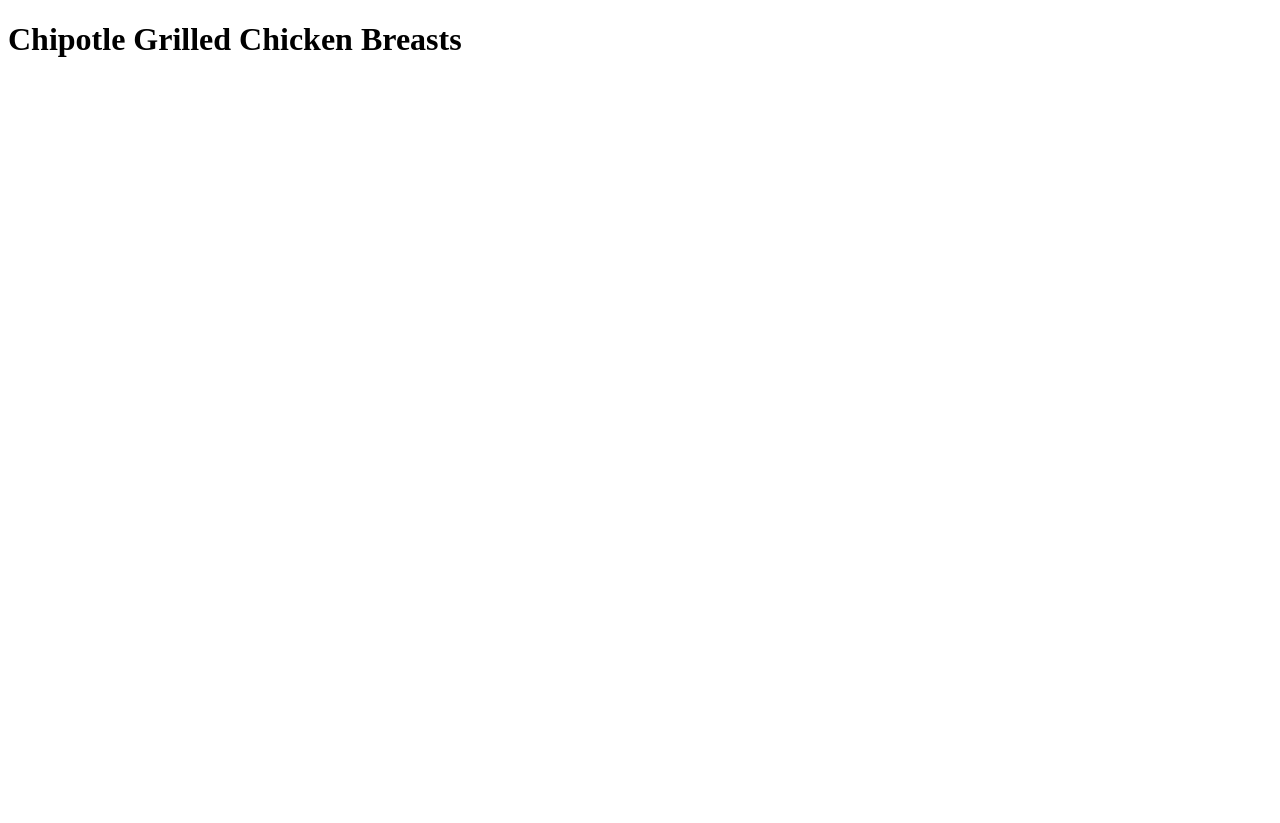
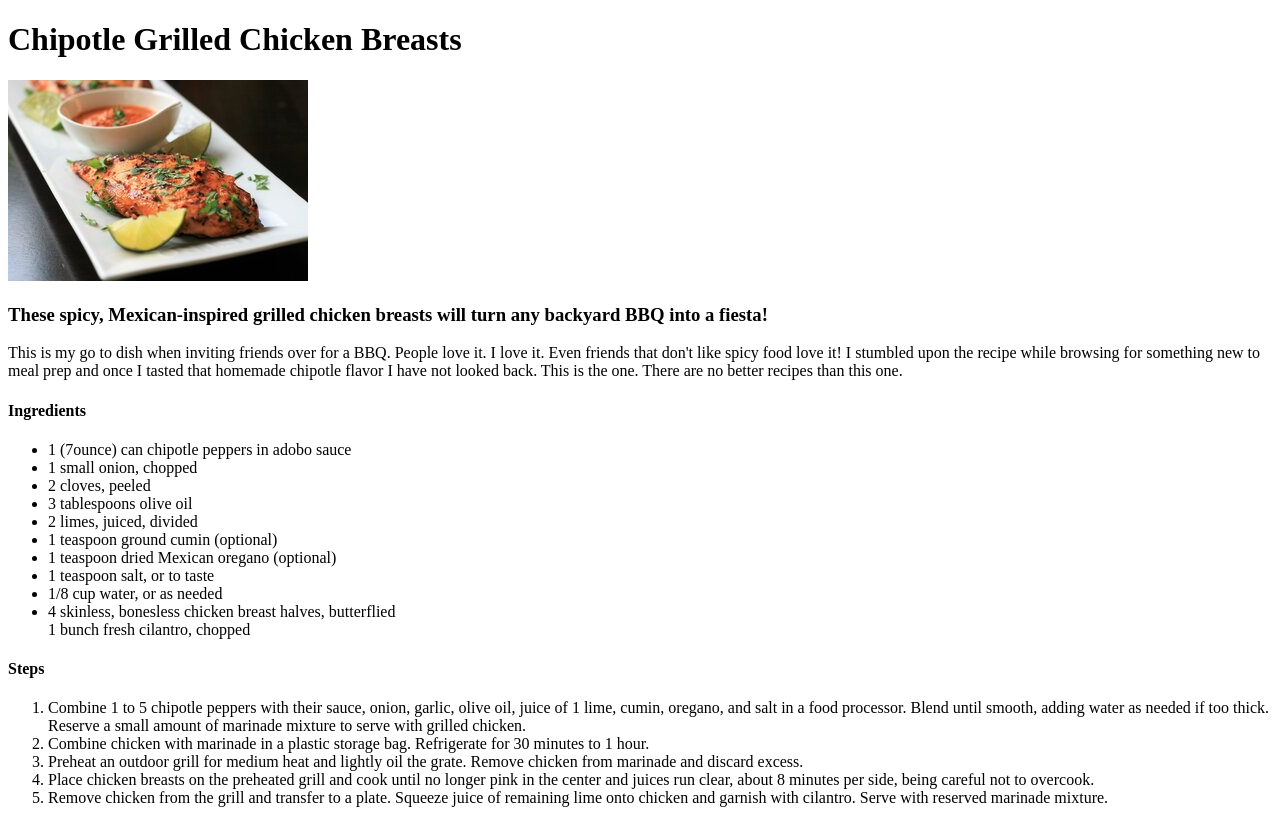
Before and after one commit to Mcjoester/odin-recipes, a plain HTML site: page recipes/chicken.html in a window 1280 px wide. Before the commit the page ends 800 px from the top, so only its background shows below. Drawn offline with Linux system fonts and the light colour scheme.

Commit message:
edit index.html and created ceviche.html and salmon.html with corresponding images

```diff
--- a/recipes/chicken.html
+++ b/recipes/chicken.html
@@ -11,6 +11,40 @@
     </head>
     <body>
        <h1> Chipotle Grilled Chicken Breasts</h1>
+       <img src="chicken.jpeg" alt="grilled chicken breast">
+
+       <h3>These spicy, Mexican-inspired grilled chicken breasts will turn any backyard BBQ into a fiesta! </h3>
+       <p>
+           This is my go to dish when inviting friends over for a BBQ. People love it. I love it. Even friends that don't like spicy food love it! I stumbled upon the recipe while browsing for something new to meal prep and once I tasted that homemade chipotle flavor I have not looked back. This is the one. There are no better recipes than this one.
+       </p>
+
+       <h4>Ingredients</h4>
+       <ul>
+           <li>1 (7ounce) can chipotle peppers in adobo sauce</li>
+           <li>1 small onion, chopped</li>
+           <li>2 cloves, peeled</li>
+           <li>3 tablespoons olive oil</li>
+           <li>2 limes, juiced, divided</li>
+           <li>1 teaspoon ground cumin (optional)</li>
+           <li>1 teaspoon dried Mexican oregano (optional)</li>
+           <li>1 teaspoon salt, or to taste</li>
+           <li>1/8 cup water, or as needed</li>
+           <li>4 skinless, bonesless chicken breast halves, butterflied</li>
+           1 bunch fresh cilantro, chopped
+       </ul>
+
+       <h4>Steps</h4>
+       <ol>
+           <li>Combine 1 to 5 chipotle peppers with their sauce, onion, garlic, olive oil, juice of 1 lime, cumin, oregano, and salt in a food processor. Blend until smooth, adding water as needed if too thick. Reserve a small amount of marinade mixture to serve with grilled chicken.</li>
+           <li>Combine chicken with marinade in a plastic storage bag. Refrigerate for 30 minutes to 1 hour.</li>
+           <li>Preheat an outdoor grill for medium heat and lightly oil the grate. Remove chicken from marinade and discard excess.</li>
+           <li>Place chicken breasts on the preheated grill and cook until no longer pink in the center and juices run clear, about 8 minutes per side, being careful not to overcook.</li>
+           <li>Remove chicken from the grill and transfer to a plate. Squeeze juice of remaining lime onto chicken and garnish with cilantro. Serve with reserved marinade mixture.</li>
+       </ol>
+
+
+
+
 
         <script src="" async defer></script>
     </body>
```
Also changed, not shown: index.html (+1 -0 lines), recipes/ceviche.html (added, +45 -0 lines), recipes/ceviche.jpeg (added), recipes/chicken.jpeg (added), recipes/salmon.html (added), recipes/salmon.jpeg (added).
